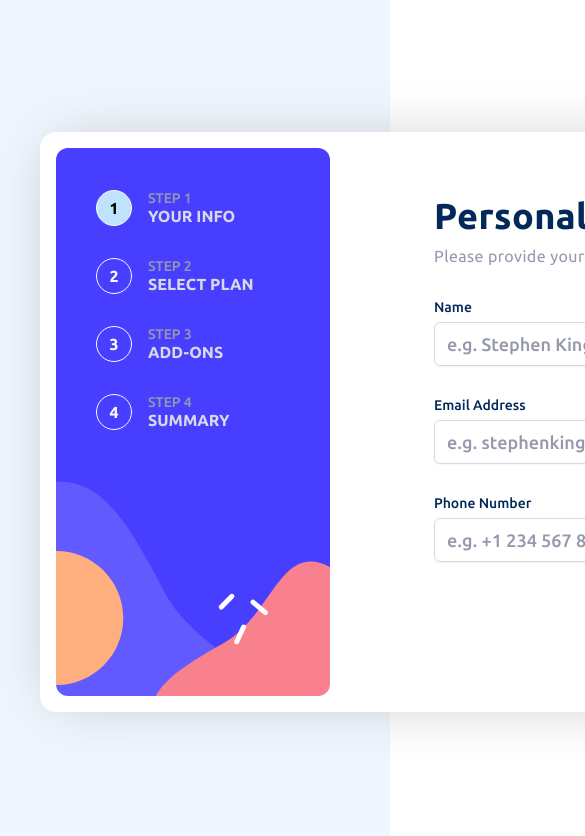
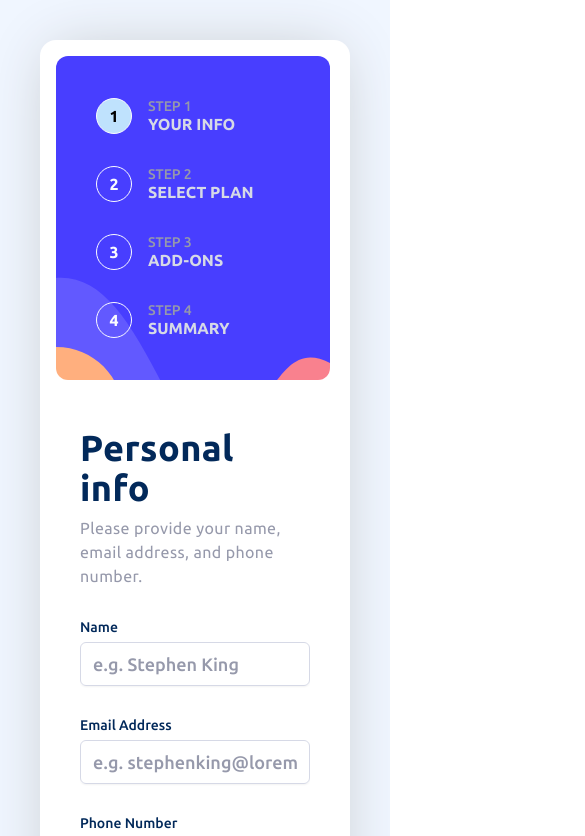
Before and after one commit to Carlos-Bolano/prueba-tecnica, a Next.js app: page / in a window 390 px wide. Shown: the top 836 px of the page, 585 px wide, since content can reach past the window. Built offline with nearby package versions, Linux system fonts and the light colour scheme.

Commit message:
styles: improve form layout responsiveness
Updates the form layout to be more responsive across different screen sizes.  The form now adapts better to smaller screens and provides better visual clarity.  Adds min-height to ensure sufficient space for content.

```diff
--- a/app/Form/FormLayout.tsx
+++ b/app/Form/FormLayout.tsx
@@ -4,9 +4,11 @@ import React from "react";
 const FormLayout = ({ children }: Readonly<{ children: React.ReactNode }>) => {
   return (
     <section className="grid place-items-center min-h-screen py-10 px-10 gap-16 font-ubuntu bg-neutral-magnoliaWhite">
-      <section className="grid grid-cols-[274px_1fr]  bg-white rounded-2xl w-[1000px] h-[580px]  p-4 shadow-blur-shadow">
+      <section className="grid grid-cols-1 md:grid-cols-[274px_1fr] bg-white rounded-2xl w-full max-w-[1000px] min-h-[400px] sm:min-h-[500px] md:min-h-[600px] p-4 shadow-blur-shadow">
         <SiderBar />
-        <article className="mx-16 px-10 w-full">{children}</article>
+        <article className="w-full h-full px-6 sm:px-10 flex justify-center">
+          <div className="w-full h-full max-h-[600px] overflow-y-auto">{children}</div>
+        </article>
       </section>
     </section>
   );
```
